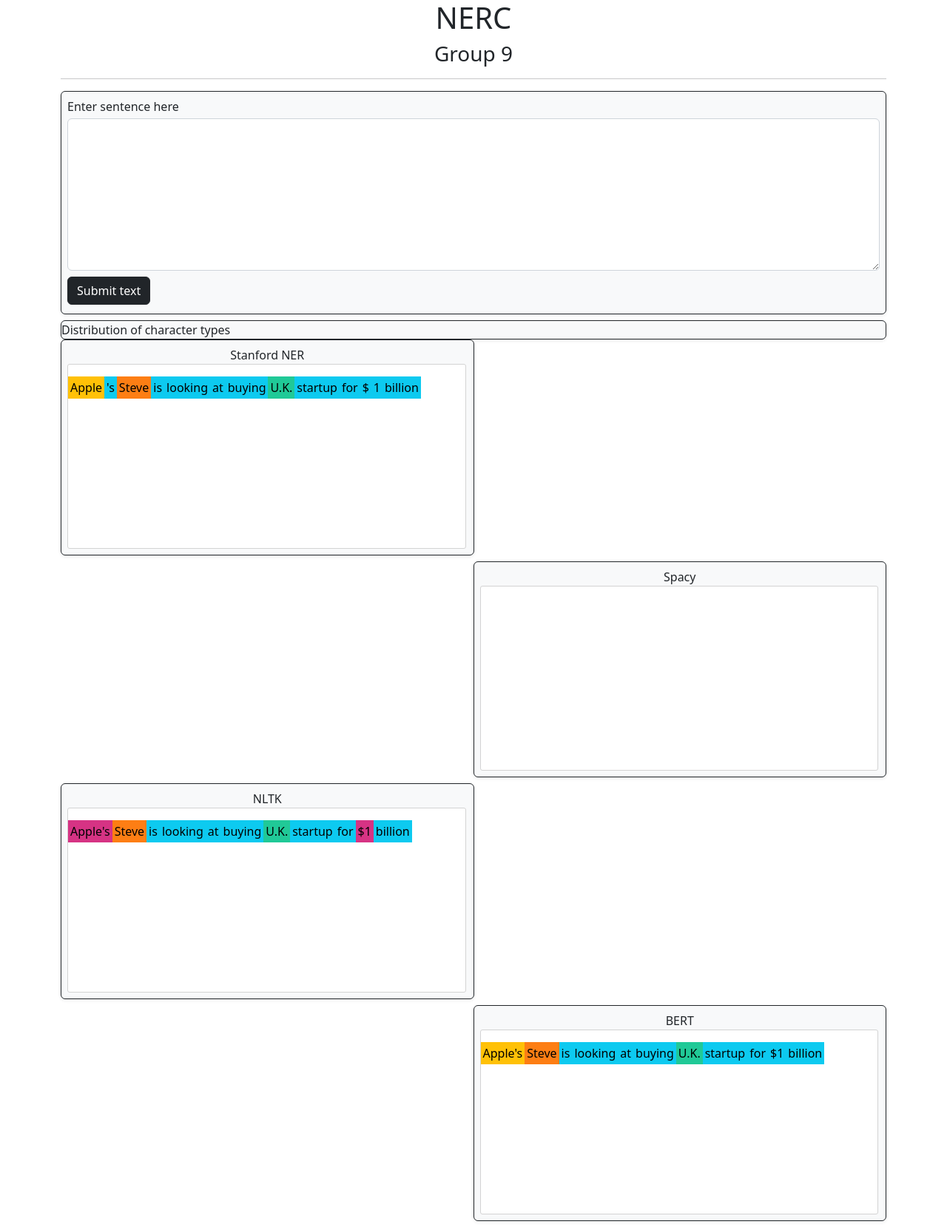
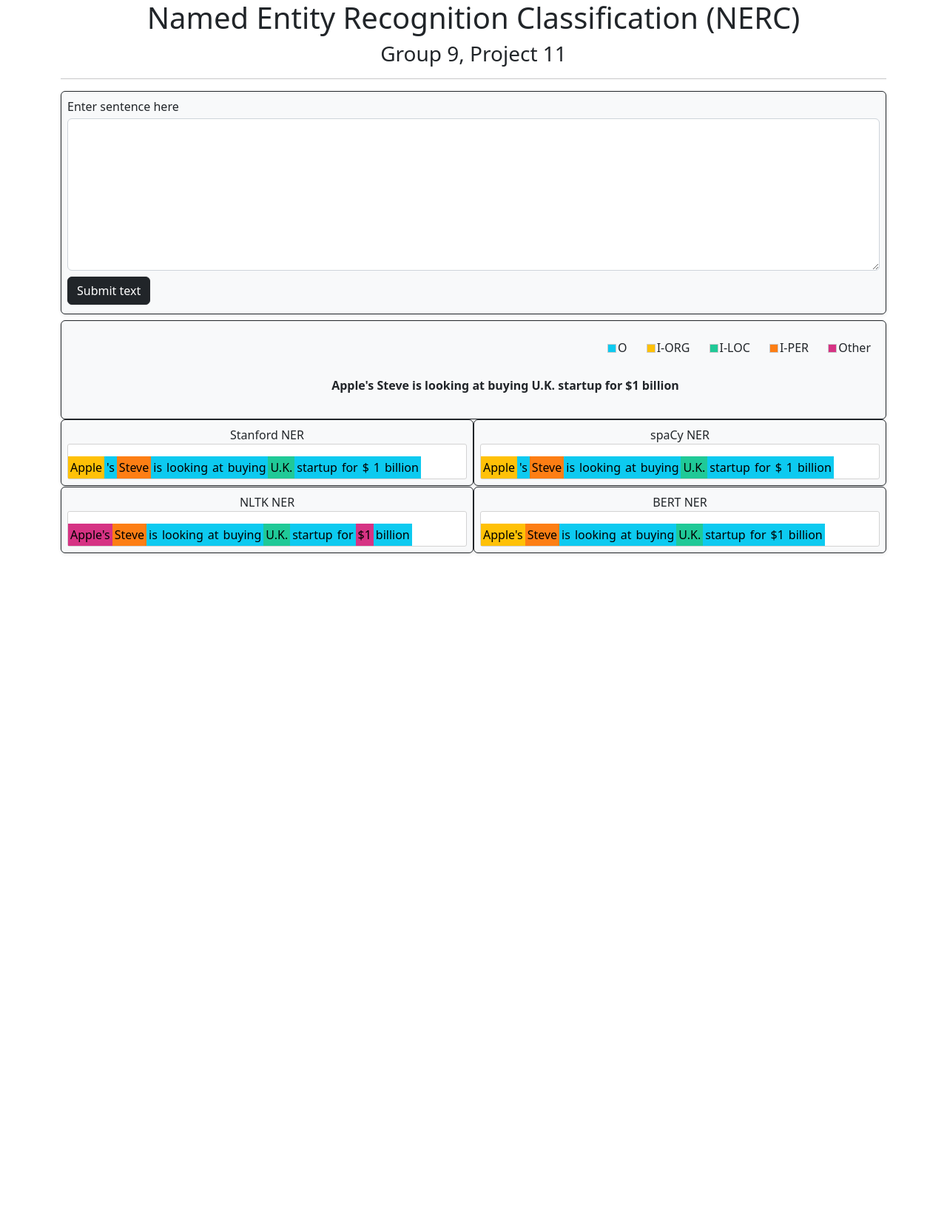
Before and after one commit to tparanjpe/NERC_CSE573, a Flask app: page / in a window 1280 px wide. Shown: the whole page at 74% size. After the commit the page ends 749 px from the top, so only its background shows below. Run offline with Flask 2, Linux system fonts and the light colour scheme; some libraries are stand-ins or nearby versions.

Commit message:
Integrated spaCy and finished UI

```diff
--- a/templates/index.html
+++ b/templates/index.html
@@ -14,29 +14,54 @@
                 width: 1210px;
         }
         .white_box{
-                width: 538.5px;
-                height: 250px;
+<!--                width: 538.5px;-->
+                width: 50%;
+                height: auto;
                 background-color: white;
                 border: 1px solid lightgray;
                 border-radius: 3px;
+<!--                display: inline-block;-->
         }
         .white_box mark {
-                display:inline-block;
+            font-color: red;
+            display:inline-block;
         }
         #right, #left, #right2, #left2{
                 float: left;
-                width: 558.5px;
+<!--                width: 50%;-->
+<!--                width: 558.5px;-->
                 padding: 10px;
+                flex: 1; /* additionally, equal width */
         }
         #right, #right2 {
                 float: right;
         }
+        #current-sentence{
+            height: 50px;
+            width: 1200px;
+<!--            padding-bottom: 10px;-->
+        }
+        .legend { list-style: none; float:right; display: inline-block;}
+        .legend li { margin-right: 20px; display: inline-block; vertical-align: top; padding-bottom: 2px;}
+        .legend span { border: 1px solid #ccc; float: left; width: 12px; height: 12px; margin: 2px; margin-top: 7px; }
+        .object { background-color: #0dcaf0}
+        .location { background-color: #20c997 }
+        .person { background-color: #fd7e14 }
+        .organization { background-color: #ffc107 }
+        .other { background-color: #d63384}
+<!--        mark {-->
+<!--            display: inline-block;-->
+<!--        }-->
+    .two-boxes{
+        display: flex;
+    }
+
 </style>
 </head>
 <body>
 <div class="container">
-<h1 class="text-center">NERC</h1>
-<h3 class="text-center">Group 9</h3>
+<h1 class="text-center">Named Entity Recognition Classification (NERC)</h1>
+<h3 class="text-center">Group 9, Project 11</h3>
 <hr/>
 <form class="border border-dark rounded p-2 mb-2 bg-light shadow-sm">
 <label for="wordbox">Enter sentence here</label>
@@ -45,9 +70,19 @@
 <!--        <button type="submit" name="calculate" class="btn btn-dark mb-1" onclick="sendSentence();">Submit text</button>-->
 <button class="btn btn-dark mb-1" onclick="sendSentence();" type="submit">Submit text</button>
 </form>
-<div class="border border-dark rounded bg-light shadow-sm" id="stanford">
-        Distribution of character types
+<div class="border border-dark rounded bg-light shadow-sm">
+<br/>
+<ul class="legend">
+<li> <span class="object"></span> O </li>
+<li> <span class="organization"></span> I-ORG </li>
+<li> <span class="location"></span> I-LOC </li>
+<li> <span class="person"></span> I-PER </li>
+<li> <span class="other"></span> Other </li>
+</ul>
+<b><label id="current-sentence" style="display: inline-block; text-align: center; padding: 9px;">Apple's Steve is looking at buying U.K. startup for $1 billion</label></b>
+<pre></pre>
 </div>
+<div class="two-boxes">
 <div class="border border-dark rounded p-2 mb-2 bg-light shadow-sm" id="left">
 <label style="display: block; text-align: center;">Stanford NER</label>
 <div class="white_box">
@@ -55,26 +90,27 @@
 </div>
 </div>
 <div class="border border-dark rounded p-2 mb-2 bg-light shadow-sm" id="right">
-<label style="display: block; text-align: center;">Spacy</label>
+<label style="display: block; text-align: center;">spaCy NER</label>
 <div class="white_box">
-<p id="spacy-output"></p>
+<p id="spacy-output"></p><mark id="35" style="background-color: #ffc107;">Apple</mark><mark id="36" style="background-color: #0dcaf0;">'s</mark><mark id="37" style="background-color: #fd7e14;">Steve</mark><mark id="38" style="background-color: #0dcaf0;">is</mark><mark id="39" style="background-color: #0dcaf0;">looking</mark><mark id="40" style="background-color: #0dcaf0;">at</mark><mark id="41" style="background-color: #0dcaf0;">buying</mark><mark id="42" style="background-color: #20c997;">U.K.</mark><mark id="43" style="background-color: #0dcaf0;">startup</mark><mark id="44" style="background-color: #0dcaf0;">for</mark><mark id="45" style="background-color: #0dcaf0;">$</mark><mark id="46" style="background-color: #0dcaf0;">1</mark><mark id="47" style="background-color: #0dcaf0;">billion</mark>
 </div>
 </div>
+</div>
+<div class="two-boxes" style="margin-top: -7px">
 <div class="border border-dark rounded p-2 mb-2 bg-light shadow-sm" id="left2">
-<label style="display: block; text-align: center;">NLTK</label>
+<label style="display: block; text-align: center;">NLTK NER</label>
 <div class="white_box">
 <p id="nltk-output"></p><mark id="13" style="background-color: #d63384;">Apple's</mark><mark id="14" style="background-color: #fd7e14;">Steve</mark><mark id="15" style="background-color: #0dcaf0;">is</mark><mark id="16" style="background-color: #0dcaf0;">looking</mark><mark id="17" style="background-color: #0dcaf0;">at</mark><mark id="18" style="background-color: #0dcaf0;">buying</mark><mark id="19" style="background-color: #20c997;">U.K.</mark><mark id="20" style="background-color: #0dcaf0;">startup</mark><mark id="21" style="background-color: #0dcaf0;">for</mark><mark id="22" style="background-color: #d63384;">$1</mark><mark id="23" style="background-color: #0dcaf0;">billion</mark>
 </div>
 </div>
 <div class="border border-dark rounded p-2 mb-2 bg-light shadow-sm" id="right2">
-<label style="display: block; text-align: center;">BERT</label>
+<label style="display: block; text-align: center;">BERT NER</label>
 <div class="white_box">
 <p id="bert-output"></p><mark id="24" style="background-color: #ffc107;">Apple's</mark><mark id="25" style="background-color: #fd7e14;">Steve</mark><mark id="26" style="background-color: #0dcaf0;">is</mark><mark id="27" style="background-color: #0dcaf0;">looking</mark><mark id="28" style="background-color: #0dcaf0;">at</mark><mark id="29" style="background-color: #0dcaf0;">buying</mark><mark id="30" style="background-color: #20c997;">U.K.</mark><mark id="31" style="background-color: #0dcaf0;">startup</mark><mark id="32" style="background-color: #0dcaf0;">for</mark><mark id="33" style="background-color: #0dcaf0;">$1</mark><mark id="34" style="background-color: #0dcaf0;">billion</mark>
 </div>
 </div>
 </div>
-<!--<div id="NLTK-output">NLTK</div>-->
-<!--<div id="BERT">BERT</div>-->
+</div>
 <!-- end of the container div -->
 </body>
 </html>
```
